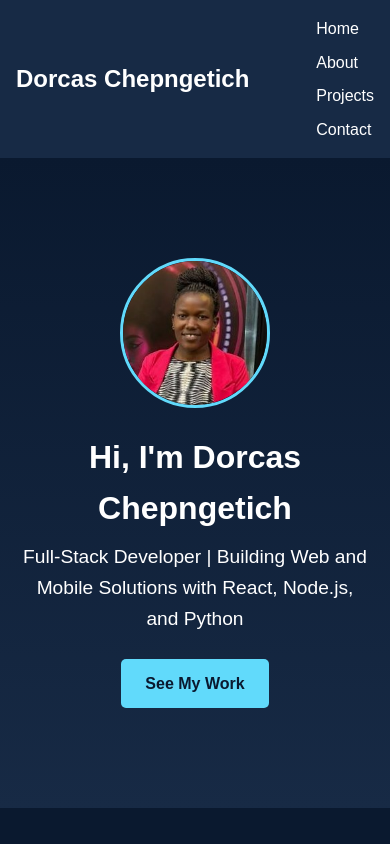
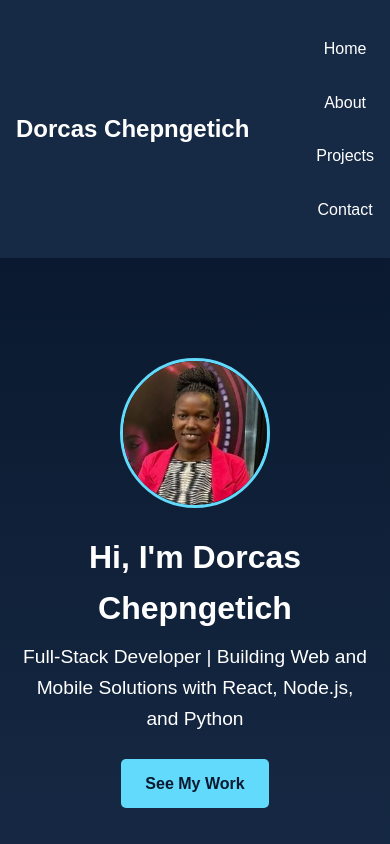
Before and after one commit to LangatD/portfolio, a plain HTML site: page index.html in a window 390 px wide. Shown: the top 844 px of the page. Drawn offline with Linux system fonts and the light colour scheme.

Commit message:
Update styles.css

```diff
--- a/styles.css
+++ b/styles.css
@@ -2,6 +2,17 @@
   margin: 0;
   padding: 0;
   box-sizing: border-box;
+}
+
+@media (max-width: 768px) {
+    nav ul {
+        display: block;
+        padding: 10px 0;
+    }
+    nav ul li {
+        margin: 10px 0;
+        text-align: center;
+    }
 }
 
 body {
```
